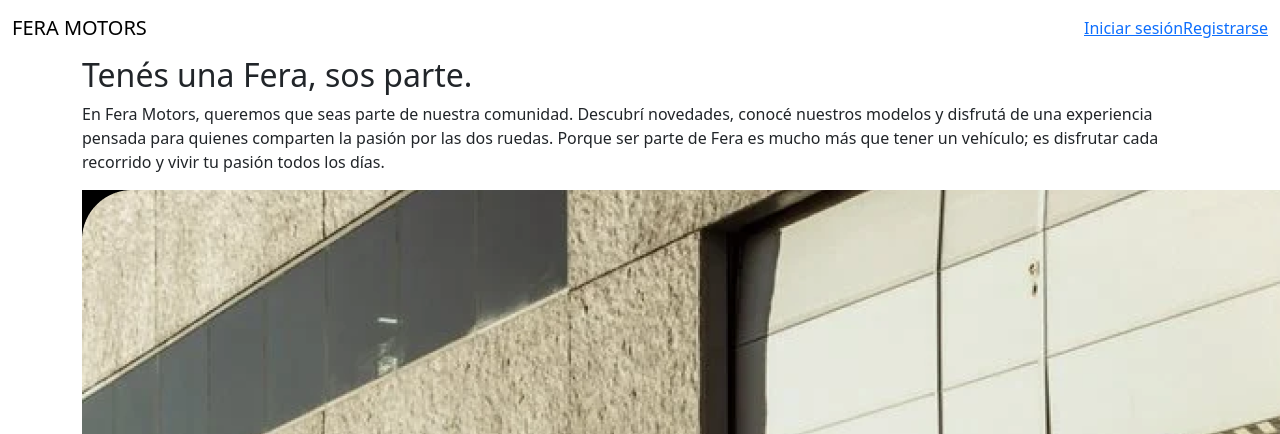
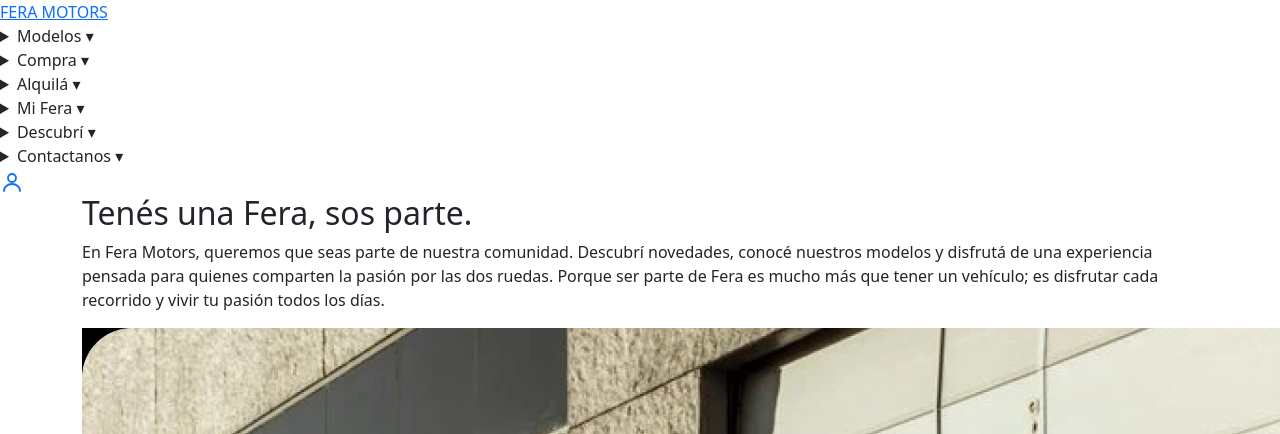
Before and after one commit to Adridev123/Proyecto_BasedeDatos, a PHP site: page /index.php in a window 1280 px wide; the page is wider, and only the part inside the window is pictured. Shown: the top 434 px of that part. Run offline with PHP 8.4, Linux system fonts and the light colour scheme.

Commit message:
Add files via upload

```diff
--- a/Consecionario pagina/navbar.php
+++ b/Consecionario pagina/navbar.php
@@ -1,51 +1,115 @@
 <?php
-// Barra de navegación: cambia según si hay sesión iniciada.
-// Se incluye desde index.php, IniciarSesion.php, Registrarse.php, MiCuenta.php y EditarPerfil.php
+// Barra de navegación de Fera Motors (negra, sin buscador)
 if (session_status() === PHP_SESSION_NONE) {
     session_start();
 }
 
-$logueado     = isset($_SESSION["usuario_id"]);
-$nombre       = $logueado ? ($_SESSION["nombre"] ?? "") : "";
-$primerNombre = ($nombre !== "") ? explode(" ", $nombre)[0] : "Mi cuenta";
+$logueado = isset($_SESSION["usuario_id"]);
 ?>
 <link rel="stylesheet" href="css/navbar.css">
 
-<nav class="navbar navbar-expand-lg barra-principal">
-    <div class="container-fluid">
+<div class="fm-barra">
 
-        <a class="navbar-brand" href="index.php">FERA MOTORS</a>
+    <a href="index.php" class="fm-logo">FERA MOTORS</a>
 
-        <div class="d-flex align-items-center ms-auto">
+    <nav class="fm-menu">
 
-            <?php if ($logueado): ?>
+        <details class="fm-item">
+            <summary>Modelos <span class="fm-flecha">▾</span></summary>
+            <div class="fm-desplegable">
+                <a href="corolla.html">Corolla</a>
+                <a href="yaris.html">Yaris Hatchback</a>
+            </div>
+        </details>
 
-                <div class="dropdown">
-                    <button class="btn btn-perfil dropdown-toggle" type="button"
-                            data-bs-toggle="dropdown" aria-expanded="false">
-                        <span class="icono-perfil">
-                            <svg width="20" height="20" viewBox="0 0 16 16" fill="currentColor" aria-hidden="true">
-                                <path d="M8 8a3 3 0 1 0 0-6 3 3 0 0 0 0 6zm2-3a2 2 0 1 1-4 0 2 2 0 0 1 4 0zm4 8c0 1-1 1-1 1H3s-1 0-1-1 1-4 6-4 6 3 6 4zm-1-.004c-.001-.246-.154-.986-.832-1.664C11.516 10.68 10.289 10 8 10c-2.29 0-3.516.68-4.168 1.332-.678.678-.83 1.418-.832 1.664h10z"/>
-                            </svg>
-                        </span>
-                        <span class="nombre-perfil"><?php echo htmlspecialchars($primerNombre); ?></span>
-                    </button>
+        <details class="fm-item">
+            <summary>Compra <span class="fm-flecha">▾</span></summary>
+            <div class="fm-desplegable">
+                <a href="#">Financiación</a>
+                <a href="#">Usados</a>
+            </div>
+        </details>
 
-                    <ul class="dropdown-menu dropdown-menu-end">
-                        <li><a class="dropdown-item" href="MiCuenta.php">Mi cuenta</a></li>
-                        <li><a class="dropdown-item" href="EditarPerfil.php">Editar perfil</a></li>
-                        <li><hr class="dropdown-divider"></li>
-                        <li><a class="dropdown-item" href="php/logout.php">Cerrar sesión</a></li>
-                    </ul>
+        <details class="fm-item">
+            <summary>Alquilá <span class="fm-flecha">▾</span></summary>
+            <div class="fm-desplegable">
+                <a href="#">Alquiler mensual</a>
+                <a href="#">Alquiler corto plazo</a>
+            </div>
+        </details>
+
+        <details class="fm-item">
+            <summary>Mi Fera <span class="fm-flecha">▾</span></summary>
+            <div class="fm-desplegable">
+                <a href="#">Servicios</a>
+                <a href="#">Garantía</a>
+            </div>
+        </details>
+
+        <details class="fm-item">
+            <summary>Descubrí <span class="fm-flecha">▾</span></summary>
+            <div class="fm-desplegable">
+                <a href="#">Novedades</a>
+                <a href="#">Concesionarios</a>
+            </div>
+        </details>
+
+        <details class="fm-item">
+            <summary>Contactanos <span class="fm-flecha">▾</span></summary>
+            <div class="fm-desplegable">
+                <a href="#">Teléfono</a>
+                <a href="#">Correo</a>
+            </div>
+        </details>
+
+    </nav>
+
+    <div class="fm-usuario-zona">
+        <?php if ($logueado): ?>
+            <!-- Ícono de usuario con menú -->
+            <details class="fm-item fm-usuario">
+                <summary class="fm-icono" aria-label="Mi cuenta">
+                    <svg width="24" height="24" viewBox="0 0 24 24" fill="none" stroke="currentColor" stroke-width="1.8" stroke-linecap="round">
+                        <circle cx="12" cy="8" r="4"/>
+                        <path d="M4 21c0-4 3.6-7 8-7s8 3 8 7"/>
+                    </svg>
+                </summary>
+                <div class="fm-desplegable fm-desplegable-derecha">
+                    <a href="MiCuenta.php">Mi cuenta</a>
+                    <a href="EditarPerfil.php">Editar perfil</a>
+                    <a href="php/logout.php" class="fm-salir">Cerrar sesión</a>
                 </div>
+            </details>
+        <?php else: ?>
+            <a href="IniciarSesion.php" class="fm-icono" aria-label="Iniciar sesión">
+                <svg width="24" height="24" viewBox="0 0 24 24" fill="none" stroke="currentColor" stroke-width="1.8" stroke-linecap="round">
+                    <circle cx="12" cy="8" r="4"/>
+                    <path d="M4 21c0-4 3.6-7 8-7s8 3 8 7"/>
+                </svg>
+            </a>
+        <?php endif; ?>
+    </div>
 
-            <?php else: ?>
+</div>
 
-                <a class="nav-link-auth" href="IniciarSesion.php">Iniciar sesión</a>
-                <a class="btn-registro" href="Registrarse.php">Registrarse</a>
+<script>
+    // Solo un menú abierto a la vez: al abrir uno, se cierran los demás
+    document.querySelectorAll('.fm-barra details').forEach(function (menu) {
+        menu.addEventListener('toggle', function () {
+            if (menu.open) {
+                document.querySelectorAll('.fm-barra details').forEach(function (otro) {
+                    if (otro !== menu) otro.open = false;
+                });
+            }
+        });
+    });
 
-            <?php endif; ?>
-
-        </div>
-    </div>
-</nav>
+    // Tocar cualquier parte de la página fuera de la barra cierra los menús
+    document.addEventListener('click', function (e) {
+        if (!e.target.closest('.fm-barra')) {
+            document.querySelectorAll('.fm-barra details').forEach(function (menu) {
+                menu.open = false;
+            });
+        }
+    });
+</script>
```
